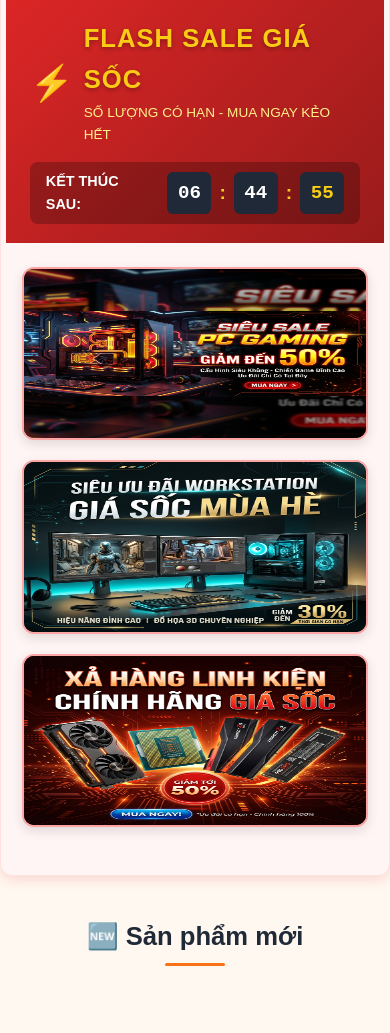
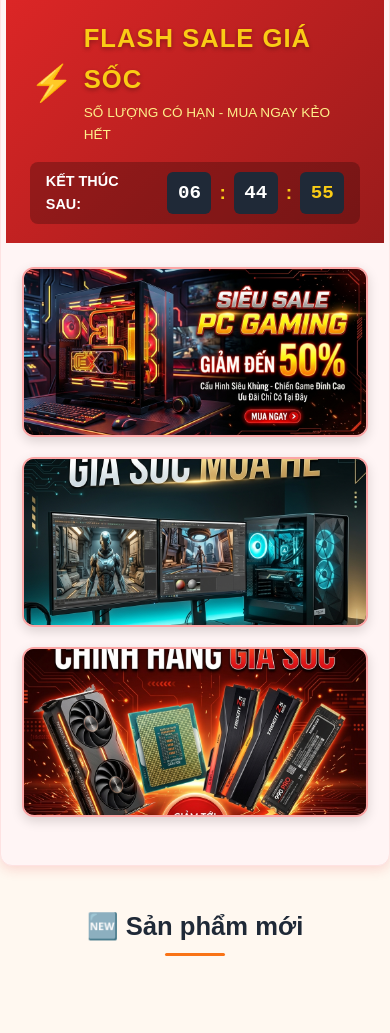
Before and after one commit to 3Blue-1Brown/webpc1, a website: page frontend/index.html in a window 390 px wide. Shown: the part 727-1760 px from the top of the page. Drawn offline with Linux system fonts and the light colour scheme; no server answers.

Commit message:
Fix banner frame height and object fit cover

```diff
--- a/frontend/index.html
+++ b/frontend/index.html
@@ -4,7 +4,7 @@
   <meta charset="UTF-8" />
   <meta name="viewport" content="width=device-width, initial-scale=1.0" />
   <title>Nam Nguyễn PC & Workstation - Trang Chủ</title>
-  <link rel="stylesheet" href="style.css?v=9" />
+  <link rel="stylesheet" href="style.css?v=10" />
 </head>
 <body>
   <!-- Header -->
--- a/frontend/style.css
+++ b/frontend/style.css
@@ -1524,13 +1524,13 @@ ul {
 .flash-sale-banner-card {
   border-radius: 12px;
   overflow: hidden;
-  box-shadow: 0 4px 12px rgba(0, 0, 0, 0.12);
+  box-shadow: 0 4px 12px rgba(0, 0, 0, 0.15);
   border: 2px solid #fca5a5;
   transition: transform 0.25s ease, box-shadow 0.25s ease;
-  background: #000;
+  background: #111;
   cursor: pointer;
   width: 100%;
-  aspect-ratio: 2 / 1;
+  height: 220px;
 }
 .flash-sale-banner-card a {
   display: block;
@@ -1544,6 +1544,17 @@ ul {
 .flash-sale-banner-img {
   width: 100%;
   height: 100%;
-  object-fit: fill;
+  object-fit: cover;
+  object-position: center;
   display: block;
 }
+@media (max-width: 1024px) {
+  .flash-sale-banner-card {
+    height: 190px;
+  }
+}
+@media (max-width: 768px) {
+  .flash-sale-banner-card {
+    height: 170px;
+  }
+}
```
